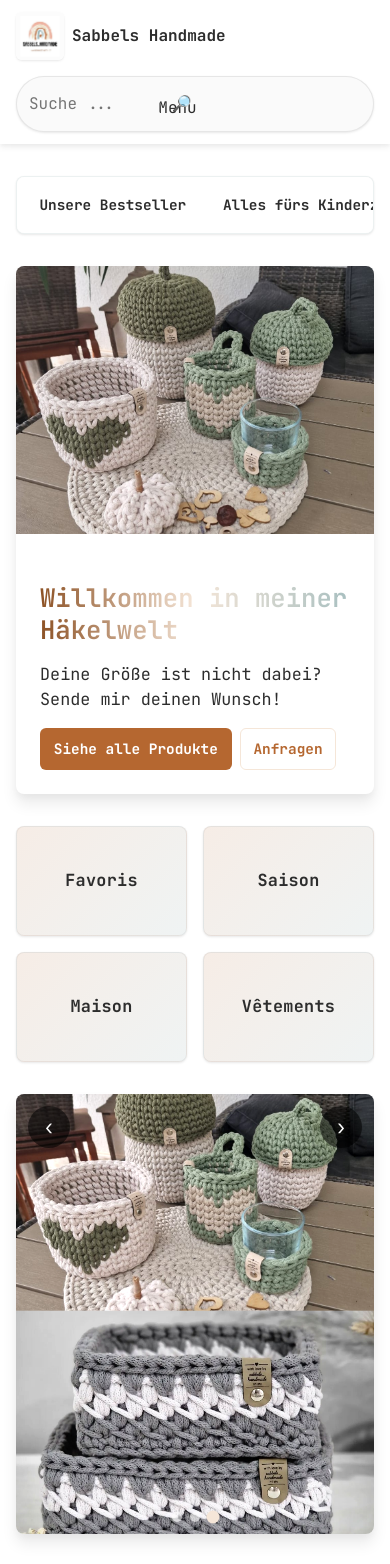
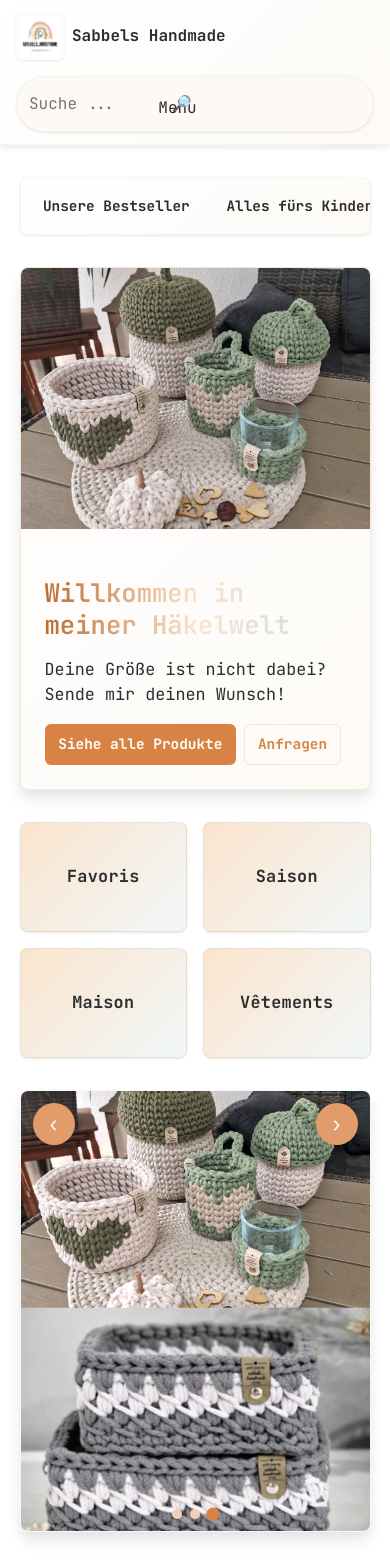
Before and after one commit to aluxey/E-Commerce, a React (Vite) app in the folder client/: page / in a window 390 px wide. Shown: the top 1564 px of the page. Built offline with nearby package versions, Linux system fonts and the light colour scheme; no server answers; the database is empty.

Commit message:
Refine responsive desktop layout and lighten theme

```diff
--- a/client/src/components/Navbar.jsx
+++ b/client/src/components/Navbar.jsx
@@ -1,5 +1,5 @@
 import { Link, useNavigate } from "react-router-dom";
-import { useState } from "react";
+import { useState, useEffect } from "react";
 import { supabase } from "../supabase/supabaseClient";
 import { useAuth } from "../context/AuthContext";
 import "../styles/navbar.css";
@@ -14,6 +14,18 @@ const Navbar = () => {
 
   const toggleMenu = () => setIsMenuOpen(prev => !prev);
   const closeMenu = () => setIsMenuOpen(false);
+
+  useEffect(() => {
+    const handleResize = () => {
+      if (window.innerWidth >= 960) {
+        setIsMenuOpen(false);
+      }
+    };
+
+    handleResize();
+    window.addEventListener('resize', handleResize);
+    return () => window.removeEventListener('resize', handleResize);
+  }, []);
 
   const handleLogout = async () => {
     await supabase.auth.signOut();
--- a/client/src/components/Stripe.jsx
+++ b/client/src/components/Stripe.jsx
@@ -80,8 +80,8 @@ const StripeCheckout = () => {
   const appearance = {
     theme: 'stripe',
     variables: {
-      colorPrimary: '#b56730',
-      colorBackground: '#e5ddc7',
+      colorPrimary: '#d88343',
+      colorBackground: '#fdf1e4',
       colorText: '#2d2d2d',
       colorDanger: '#df1b41',
       borderRadius: '8px',
--- a/client/src/styles/Authform.css
+++ b/client/src/styles/Authform.css
@@ -1,14 +1,14 @@
 :root {
   --bg: #f4efe7;
-  --bg-gradient: radial-gradient(1200px 500px at 10% -10%, rgba(141, 90, 53, 0.10), transparent 60%),
-                   radial-gradient(900px 400px at 120% 10%, rgba(141, 90, 53, 0.08), transparent 60%),
-                   linear-gradient(180deg, #f7f3ee, #efe9df 60%, #e5ddc7);
+  --bg-gradient: radial-gradient(1200px 500px at 10% -10%, rgba(216, 131, 67, 0.12), transparent 60%),
+                   radial-gradient(900px 400px at 120% 10%, rgba(216, 131, 67, 0.10), transparent 60%),
+                   linear-gradient(180deg, #fdf6ef, #f6eddf 60%, #f1e6cf);
   --card-bg: #ffffff;
   --radius: 12px;
   --radius-sm: 8px;
   --shadow: 0 20px 50px -15px rgba(45, 45, 45, 0.10);
-  --accent: #8d5a35;
-  --accent-hover: #a37350;
+  --accent: #d88343;
+  --accent-hover: #b96c30;
   --text: #2d2d2d;
   --muted: #6f6f6f;
   --error: #d9534f;
--- a/client/src/styles/ProductList.css
+++ b/client/src/styles/ProductList.css
@@ -277,7 +277,12 @@
   position: relative;
   width: 100%;
   aspect-ratio: 4 / 3;
-  background: linear-gradient(135deg, rgba(181, 103, 48, 0.05), rgba(127, 159, 160, 0.05));
+  background: linear-gradient(135deg, var(--color-accent-light), var(--color-complementary));
+  background: linear-gradient(
+    135deg,
+    color-mix(in oklab, var(--color-accent) 16%, transparent),
+    color-mix(in oklab, var(--color-complementary) 18%, transparent)
+  );
   overflow: hidden;
 }
 
@@ -300,7 +305,8 @@
   content: 'Voir détails';
   position: absolute;
   inset: 0;
-  background: rgba(var(--color-accent-dark-rgb, 141, 82, 37), 0.8);
+  background: rgba(217, 131, 67, 0.82);
+  background: color-mix(in oklab, var(--color-accent-dark) 82%, transparent);
   color: var(--color-surface);
   display: flex;
   align-items: center;
--- a/client/src/styles/Stripe.css
+++ b/client/src/styles/Stripe.css
@@ -7,7 +7,7 @@
 }
 
 .stripe-checkout h2 {
-  color: #b56730;
+  color: var(--color-accent);
   text-align: center;
   margin-bottom: 2rem;
 }
@@ -21,7 +21,7 @@
 }
 
 .order-summary h3 {
-  color: #b56730;
+  color: var(--color-accent);
   margin-bottom: 1rem;
   border-bottom: 2px solid #e5ddc7;
   padding-bottom: 0.5rem;
@@ -52,7 +52,7 @@
 
 .item-total {
   font-weight: 600;
-  color: #b56730;
+  color: var(--color-accent);
   flex: 1;
   text-align: right;
 }
@@ -60,10 +60,11 @@
 .order-total {
   margin-top: 1rem;
   padding-top: 1rem;
-  border-top: 2px solid #b56730;
+  border-top: 2px solid var(--color-accent);
+  border-top: 2px solid color-mix(in oklab, var(--color-accent) 45%, transparent);
   font-size: 1.2rem;
   text-align: right;
-  color: #b56730;
+  color: var(--color-accent);
 }
 
 .checkout-form {
@@ -80,15 +81,15 @@
 
 .address-section h4,
 .payment-section h4 {
-  color: #b56730;
+  color: var(--color-accent);
   margin-bottom: 1rem;
   font-size: 1.1rem;
 }
 
 .pay-button {
   width: 100%;
-  background: #b56730;
-  color: white;
+  background: var(--color-accent);
+  color: var(--color-surface);
   border: none;
   padding: 1rem;
   font-size: 1.1rem;
@@ -100,7 +101,7 @@
 }
 
 .pay-button:hover:not(:disabled) {
-  background: #a37350;
+  background: var(--color-accent-dark);
   transform: translateY(-1px);
 }
 
@@ -126,7 +127,7 @@
   height: 40px;
   border: 4px solid #f3f3f3;
   border-radius: 50%;
-  border-top-color: #b56730;
+  border-top-color: var(--color-accent);
   animation: spin 1s ease-in-out infinite;
   margin: 0 auto 1rem;
 }
@@ -168,8 +169,8 @@
 }
 
 .retry-btn {
-  background: #b56730;
-  color: white;
+  background: var(--color-accent);
+  color: var(--color-surface);
   border: none;
   padding: 0.75rem 1.5rem;
   border-radius: 6px;
@@ -179,7 +180,7 @@
 }
 
 .retry-btn:hover {
-  background: #a37350;
+  background: var(--color-accent-dark);
 }
 
 .payment-status {
@@ -230,8 +231,8 @@
   display: inline-block;
   margin-top: 2rem;
   padding: 1rem 2rem;
-  background: #b56730;
-  color: white;
+  background: var(--color-accent);
+  color: var(--color-surface);
   text-decoration: none;
   border-radius: 8px;
   font-weight: 600;
@@ -239,7 +240,7 @@
 }
 
 .btn-return:hover {
-  background: #a37350;
+  background: var(--color-accent-dark);
   transform: translateY(-1px);
 }
 
--- a/client/src/styles/cart.css
+++ b/client/src/styles/cart.css
@@ -6,7 +6,7 @@
 }
 
 .cart-page h1 {
-  color: #b56730;
+  color: var(--color-accent);
   text-align: center;
   margin-bottom: 2rem;
   font-size: 2.5rem;
@@ -30,20 +30,20 @@
 
 .btn-shop {
   display: inline-block;
-  background: #b56730;
-  color: white;
+  background: var(--color-accent);
+  color: var(--color-surface);
   padding: 1rem 2rem;
   text-decoration: none;
   border-radius: 8px;
   font-weight: 600;
   transition: all 0.3s ease;
-  box-shadow: 0 2px 8px rgba(181, 103, 48, 0.3);
+  box-shadow: 0 2px 8px rgba(216, 131, 67, 0.28);
 }
 
 .btn-shop:hover {
-  background: #a37350;
+  background: var(--color-accent-dark);
   transform: translateY(-2px);
-  box-shadow: 0 4px 12px rgba(181, 103, 48, 0.4);
+  box-shadow: 0 4px 12px rgba(185, 108, 48, 0.36);
 }
 
 /* Liste des articles */
@@ -102,7 +102,7 @@
 }
 
 .item-details p {
-  color: #b56730;
+  color: var(--color-accent);
   font-weight: 700;
   font-size: 1.1rem;
   margin: 0;
@@ -132,8 +132,8 @@
   width: 35px;
   height: 35px;
   border: none;
-  background: #b56730;
-  color: white;
+  background: var(--color-accent);
+  color: var(--color-surface);
   border-radius: 6px;
   cursor: pointer;
   display: flex;
@@ -145,7 +145,7 @@
 }
 
 .quantity-controls button:hover {
-  background: #a37350;
+  background: var(--color-accent-dark);
   transform: scale(1.1);
 }
 
@@ -165,7 +165,7 @@
   grid-area: total;
   font-weight: 700;
   font-size: 1.2rem;
-  color: #b56730;
+  color: var(--color-accent);
   text-align: right;
 }
 
@@ -224,35 +224,38 @@
 .cart-summary .total {
   margin-bottom: 2rem;
   padding: 1rem;
-  background: linear-gradient(135deg, #e5ddc7, #f0ead6);
+  background: linear-gradient(135deg, #fdf1e4, #f6ede1);
   border-radius: 8px;
-  border: 2px solid #b56730;
+  border: 2px solid var(--color-accent);
+  border: 2px solid color-mix(in oklab, var(--color-accent) 35%, transparent);
 }
 
 .cart-summary .total strong {
   font-size: 2rem;
-  color: #b56730;
+  color: var(--color-accent);
 }
 
 .checkout-btn {
   display: inline-block;
-  background: linear-gradient(135deg, #b56730, #d4983a);
-  color: white;
+  background: linear-gradient(135deg, var(--color-accent), var(--color-accent-dark));
+  background: linear-gradient(135deg, color-mix(in oklab, var(--color-accent) 90%, white), color-mix(in oklab, var(--color-accent-dark) 85%, white));
+  color: var(--color-surface);
   padding: 1.25rem 3rem;
   text-decoration: none;
   border-radius: 12px;
   font-weight: 700;
   font-size: 1.2rem;
   transition: all 0.3s ease;
-  box-shadow: 0 4px 15px rgba(181, 103, 48, 0.4);
+  box-shadow: 0 4px 15px rgba(216, 131, 67, 0.35);
   text-transform: uppercase;
   letter-spacing: 1px;
 }
 
 .checkout-btn:hover {
   transform: translateY(-3px);
-  box-shadow: 0 6px 20px rgba(181, 103, 48, 0.5);
-  background: linear-gradient(135deg, #a37350, #c28934);
+  box-shadow: 0 6px 20px rgba(185, 108, 48, 0.4);
+  background: linear-gradient(135deg, var(--color-accent-dark), var(--color-accent));
+  background: linear-gradient(135deg, var(--color-accent-dark), color-mix(in oklab, var(--color-accent-dark) 80%, black 5%));
 }
 
 .auth-required {
@@ -326,18 +329,19 @@
 }
 
 .continue-shopping {
-  color: #b56730;
+  color: var(--color-accent);
   text-decoration: none;
   font-weight: 600;
   padding: 0.75rem 1.5rem;
-  border: 2px solid #b56730;
+  border: 2px solid var(--color-accent);
+  border: 2px solid color-mix(in oklab, var(--color-accent) 55%, transparent);
   border-radius: 6px;
   transition: all 0.3s ease;
 }
 
 .continue-shopping:hover {
-  background: #b56730;
-  color: white;
+  background: var(--color-accent);
+  color: var(--color-surface);
 }
 
 /* Responsive Design */
@@ -449,7 +453,7 @@
   width: 50px;
   height: 50px;
   border: 4px solid #f3f3f3;
-  border-top: 4px solid #b56730;
+  border-top: 4px solid var(--color-accent);
   border-radius: 50%;
   animation: spin 1s linear infinite;
   margin: 0 auto 1rem;
--- a/client/src/styles/footer.css
+++ b/client/src/styles/footer.css
@@ -11,10 +11,12 @@
 }
 
 .site-footer {
-  color: #333;
+  color: var(--color-text);
   animation: fadeUp 0.8s ease-out both;
   padding: clamp(2.5rem, 8vw, 4rem) clamp(1.5rem, 6vw, 5rem);
-  background: var(--color-surface);
+  background: linear-gradient(160deg, var(--color-surface), var(--color-surface-elevated));
+  border-top: 1px solid var(--color-complementary);
+  border-top: 1px solid color-mix(in oklab, var(--color-complementary) 25%, transparent);
 }
 
 /* Top area : 5 colonnes en grid */
@@ -44,11 +46,11 @@
 }
 .footer-section a {
   text-decoration: none;
-  color: #333;
+  color: var(--color-text);
   transition: color 0.3s, transform 0.2s;
 }
 .footer-section a:hover {
-  color: #ff5722;
+  color: var(--color-accent);
   transform: translateY(-2px);
 }
 
@@ -61,23 +63,25 @@
 .footer-newsletter input {
   flex: 1;
   padding: 6px 8px;
-  border: 1px solid #999;
+  border: 1px solid var(--color-complementary);
+  border: 1px solid color-mix(in oklab, var(--color-complementary) 30%, transparent);
   outline: none;
-  transition: border-color 0.3s;
+  transition: border-color 0.3s, box-shadow 0.3s;
 }
 .footer-newsletter input:focus {
-  border-color: #333;
+  border-color: var(--color-accent);
+  box-shadow: var(--shadow-focus);
 }
 .footer-newsletter button {
   padding: 10px 12px;
-  background: #333;
-  color: #fff;
+  background: var(--color-accent);
+  color: var(--color-surface);
   border: none;
   cursor: pointer;
   transition: background 0.3s, transform 0.2s;
 }
 .footer-newsletter button:hover {
-  background: #555;
+  background: var(--color-accent-dark);
   transform: translateY(-2px);
 }
 
@@ -101,7 +105,7 @@
 .footer-bottom {
   text-align: center;
   font-size: 0.85rem;
-  opacity: 0.7;
+  opacity: 0.75;
   line-height: 1.4;
 }
 
@@ -121,10 +125,10 @@
   }
 }
 .footer-bottom a {
-  color: #333;
+  color: var(--color-text);
   text-decoration: none;
   transition: color 0.3s;
 }
 .footer-bottom a:hover {
-  color: #ff5722;
+  color: var(--color-accent);
 }
--- a/client/src/styles/global.css
+++ b/client/src/styles/global.css
@@ -6,16 +6,16 @@
      ====================== */
 
   /* Primary Color Palette - Thème plus clair */
-  --primary-color: #f8f6f0;    /* Plus clair */
-  --secondary-color: #b56730;
-  --tertiary-color: #f5e6d8;   /* Plus clair */
-  --quaternary-color: #a8bfc0; /* Plus clair */
+  --primary-color: #fdf8f2;
+  --secondary-color: #d88343;
+  --tertiary-color: #faecd9;
+  --quaternary-color: #c7dfe4;
 
   /* Semantic Color System - Thème clair */
   --color-bg-primary: #ffffff;      /* Blanc pur pour le fond principal */
   --color-bg-secondary: #fafafa;    /* Gris très clair */
   --color-surface: #ffffff;
-  --color-surface-elevated: #f8f9fa;
+  --color-surface-elevated: #fdfaf6;
   --color-text-primary: #2d2d2d;
   --color-text-secondary: #6b6b6b;
   --color-text-tertiary: #999999;
@@ -26,11 +26,11 @@
   --color-text-muted: var(--color-text-secondary);
 
   /* Accent & Interactive Colors */
-  --color-accent: #b56730;
-  --color-accent-light: #f5e6d8;    /* Plus clair */
-  --color-accent-dark: #8d5225;
-  --color-accent-hover: #a05527;
-  --color-complementary: #a8bfc0;   /* Plus clair */
+  --color-accent: #d88343;
+  --color-accent-light: #fbe4cd;
+  --color-accent-dark: #b96c30;
+  --color-accent-hover: #c77637;
+  --color-complementary: #c7dfe4;
 
   /* Status Colors */
   --color-success: #22c55e;
--- a/client/src/styles/home.css
+++ b/client/src/styles/home.css
@@ -6,8 +6,9 @@
   display: flex;
   flex-direction: column;
   gap: var(--space-xl);
-  width: 100%;
-  padding-top: clamp(2rem, 6vw, 4rem);
+  width: min(100%, 1200px);
+  margin: 0 auto;
+  padding: clamp(2rem, 6vw, 4rem) clamp(1rem, 5vw, 3rem) clamp(3rem, 8vw, 4rem);
 }
 
 .header {
@@ -27,8 +28,9 @@
   gap: var(--space-sm);
   padding: var(--space-sm);
   border-radius: var(--radius-lg);
-  border: 1px solid rgba(127, 159, 160, 0.15);
-  background: var(--color-surface);
+  border: 1px solid var(--color-complementary);
+  border: 1px solid color-mix(in oklab, var(--color-complementary) 25%, transparent);
+  background: linear-gradient(135deg, var(--color-surface), var(--color-surface-elevated));
   box-shadow: var(--shadow-sm);
   overflow-x: auto;
   scroll-snap-type: x proximity;
@@ -66,7 +68,9 @@
   flex-direction: column;
   gap: var(--space-lg);
   border-radius: var(--radius-lg);
-  background: var(--color-surface);
+  background: linear-gradient(135deg, var(--color-surface), var(--color-surface-elevated));
+  border: 1px solid var(--color-accent);
+  border: 1px solid color-mix(in oklab, var(--color-accent) 18%, transparent);
   box-shadow: var(--shadow-lg);
   overflow: hidden;
 }
@@ -145,7 +149,8 @@
 
 .btn--ghost:hover,
 .btn--ghost:focus-visible {
-  background: rgba(181, 103, 48, 0.08);
+  background: rgba(216, 131, 67, 0.12);
+  background: color-mix(in oklab, var(--color-accent) 18%, transparent);
   border-color: var(--color-accent);
   transform: translateY(-2px);
 }
@@ -165,7 +170,8 @@
   align-items: center;
   justify-content: center;
   min-height: 110px;
-  background: linear-gradient(135deg, rgba(181, 103, 48, 0.12), rgba(127, 159, 160, 0.12));
+  background: linear-gradient(135deg, var(--color-accent-light), var(--color-complementary));
+  background: linear-gradient(135deg, var(--color-accent-light), color-mix(in oklab, var(--color-complementary) 25%, transparent));
   border: 1px solid rgba(0, 0, 0, 0.06);
   border-radius: var(--radius-lg);
   text-decoration: none;
@@ -180,7 +186,8 @@
 .category-card:focus-visible {
   transform: translateY(-4px);
   box-shadow: var(--shadow-md);
-  background: linear-gradient(135deg, rgba(181, 103, 48, 0.18), rgba(127, 159, 160, 0.18));
+  background: linear-gradient(135deg, var(--color-accent), var(--color-complementary));
+  background: linear-gradient(135deg, color-mix(in oklab, var(--color-accent) 30%, transparent), color-mix(in oklab, var(--color-complementary) 30%, transparent));
 }
 
 .category-title {
@@ -198,6 +205,9 @@
   border-radius: var(--radius-lg);
   box-shadow: var(--shadow-lg);
   overflow: hidden;
+  background: var(--color-surface);
+  border: 1px solid var(--color-complementary);
+  border: 1px solid color-mix(in oklab, var(--color-complementary) 20%, transparent);
 }
 
 .carousel.double .carousel-slide {
@@ -209,7 +219,7 @@
   width: 100%;
   height: 220px;
   object-fit: cover;
-  filter: brightness(0.85);
+  filter: brightness(0.95);
   transition: all 0.8s cubic-bezier(0.25, 1, 0.5, 1);
 }
 
@@ -228,11 +238,12 @@
   right: 12px;
   width: 42px;
   height: 42px;
-  background: rgba(0, 0, 0, 0.55);
+  background: var(--color-accent);
+  background: color-mix(in oklab, var(--color-accent) 80%, white 20%);
   border: none;
   border-radius: 50%;
   font-size: 1.25rem;
-  color: #fff;
+  color: var(--color-surface);
   display: flex;
   align-items: center;
   justify-content: center;
@@ -248,7 +259,7 @@
 
 .carousel-btn:hover,
 .carousel-btn:focus-visible {
-  background: rgba(141, 82, 37, 0.9);
+  background: var(--color-accent-dark);
 }
 
 .carousel-dots {
@@ -264,14 +275,15 @@
   width: 10px;
   height: 10px;
   border-radius: 50%;
-  background: rgba(255, 255, 255, 0.6);
+  background: var(--color-accent-light);
+  background: color-mix(in oklab, var(--color-accent) 40%, white);
   border: none;
   cursor: pointer;
   transition: transform 0.3s ease, background 0.3s ease;
 }
 
 .carousel-dots .dot--active {
-  background: var(--color-accent-light);
+  background: var(--color-accent);
   transform: scale(1.3);
 }
 
@@ -332,7 +344,8 @@
 .see-all:hover,
 .see-all:focus-visible {
   color: var(--color-accent-dark);
-  background: rgba(181, 103, 48, 0.1);
+  background: rgba(216, 131, 67, 0.16);
+  background: color-mix(in oklab, var(--color-accent) 22%, transparent);
   transform: translateX(4px);
 }
 
@@ -366,7 +379,8 @@
 }
 
 .home-row::-webkit-scrollbar-thumb {
-  background-color: rgba(181, 103, 48, 0.3);
+  background-color: rgba(216, 131, 67, 0.35);
+  background-color: color-mix(in oklab, var(--color-accent) 35%, transparent);
   border-radius: var(--radius-pill);
 }
 
@@ -380,7 +394,8 @@
   position: relative;
   width: 100%;
   aspect-ratio: 4 / 3;
-  background: linear-gradient(135deg, rgba(181, 103, 48, .06), rgba(127, 159, 160, .06));
+  background: linear-gradient(135deg, var(--color-accent-light), var(--color-complementary));
+  background: linear-gradient(135deg, var(--color-accent-light), color-mix(in oklab, var(--color-complementary) 22%, transparent));
   overflow: hidden;
 }
 
@@ -434,6 +449,7 @@
 }
 
 .mini-card:focus-within {
+  outline: 2px solid var(--color-accent);
   outline: 2px solid color-mix(in oklab, var(--color-accent) 60%, transparent);
   outline-offset: 2px;
 }
--- a/client/src/styles/navbar.css
+++ b/client/src/styles/navbar.css
@@ -10,7 +10,9 @@
   flex-direction: column;
   gap: var(--space-md);
   padding: clamp(0.75rem, 1.5vw, 1rem) clamp(1rem, 4vw, 2.5rem);
-  background-color: var(--color-surface);
+  background: linear-gradient(135deg, var(--color-surface), var(--color-surface-elevated));
+  border-bottom: 1px solid var(--color-complementary);
+  border-bottom: 1px solid color-mix(in oklab, var(--color-complementary) 25%, transparent);
   box-shadow: var(--shadow-md);
   z-index: var(--z-sticky);
   backdrop-filter: blur(6px);
@@ -96,8 +98,9 @@
   gap: var(--space-sm);
   padding: 0.35rem 0.75rem;
   border-radius: var(--radius-pill);
-  border: 1px solid rgba(0, 0, 0, 0.08);
-  background: var(--color-bg-alt);
+  border: 1px solid var(--color-complementary);
+  border: 1px solid color-mix(in oklab, var(--color-complementary) 22%, transparent);
+  background: var(--color-surface-elevated);
   box-shadow: var(--shadow-sm);
 }
 
@@ -133,7 +136,7 @@
   right: 0;
   width: min(320px, 85vw);
   padding: clamp(1.5rem, 6vw, 2rem);
-  background-color: var(--color-surface);
+  background: linear-gradient(165deg, var(--color-surface), var(--color-surface-elevated));
   box-shadow: var(--shadow-lg);
   display: flex;
   flex-direction: column;
@@ -263,12 +266,17 @@
   .navbar {
     flex-direction: row;
     align-items: center;
-    justify-content: space-between;
-    gap: var(--space-lg);
+    justify-content: center;
+    gap: clamp(1.5rem, 3vw, 3rem);
+    padding-block: clamp(0.75rem, 1vw, 1rem);
+    padding-inline: clamp(2rem, 6vw, 4.5rem);
   }
 
   .navbar-top {
     flex: 0 0 auto;
+    display: flex;
+    align-items: center;
+    gap: var(--space-md);
   }
 
   .navbar-toggle {
@@ -276,34 +284,44 @@
   }
 
   .navbar-search {
-    flex: 0 0 auto;
-    width: min(360px, 40vw);
-    margin-left: auto;
+    flex: 0 1 420px;
+    width: auto;
+    margin: 0;
+    box-shadow: none;
+    background: var(--color-surface-elevated);
+    border: 1px solid var(--color-accent);
+    border: 1px solid color-mix(in oklab, var(--color-accent) 20%, transparent);
   }
 
   .navbar-nav {
     position: static;
+    inset: auto;
     transform: none;
     flex-direction: row;
     align-items: center;
-    gap: var(--space-md);
+    justify-content: flex-end;
+    gap: clamp(1rem, 2vw, 1.75rem);
     width: auto;
     padding: 0;
     background: transparent;
     box-shadow: none;
+    pointer-events: auto;
+    visibility: visible;
+    overflow: visible;
   }
 
   .navbar a,
   .navbar span,
   .navbar button {
     width: auto;
-    padding: 0.625rem var(--space-sm);
-    font-size: 1.05rem;
+    padding: 0.25rem 0;
+    font-size: 1rem;
   }
 
   .navbar .btn-login,
   .navbar .btn-logout {
     width: auto;
+    padding-inline: 1.25rem;
   }
 }
 
```
